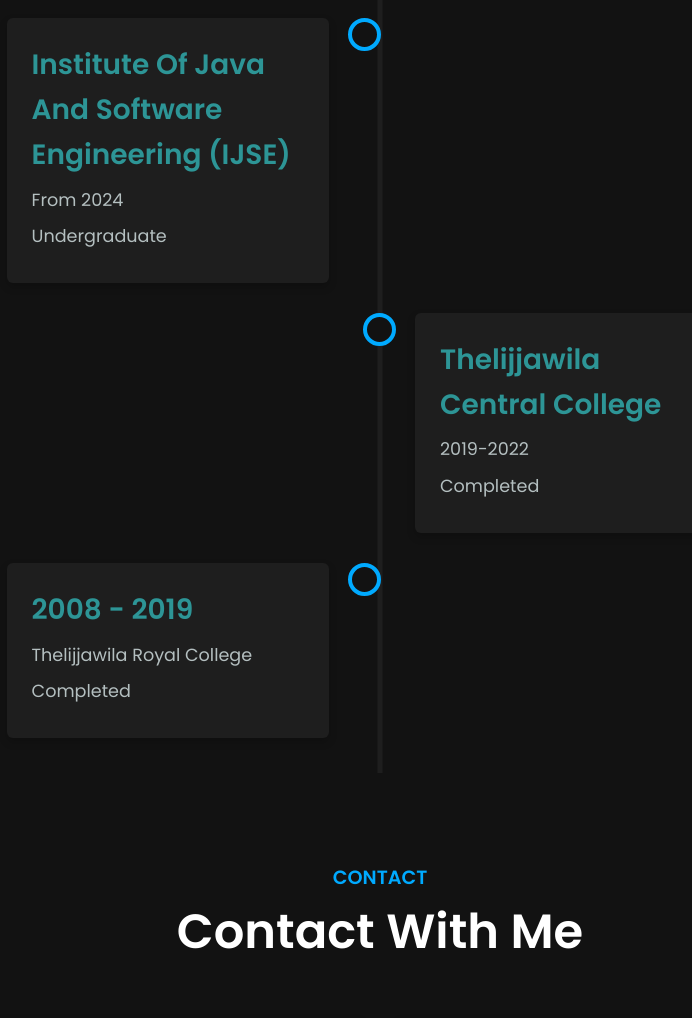
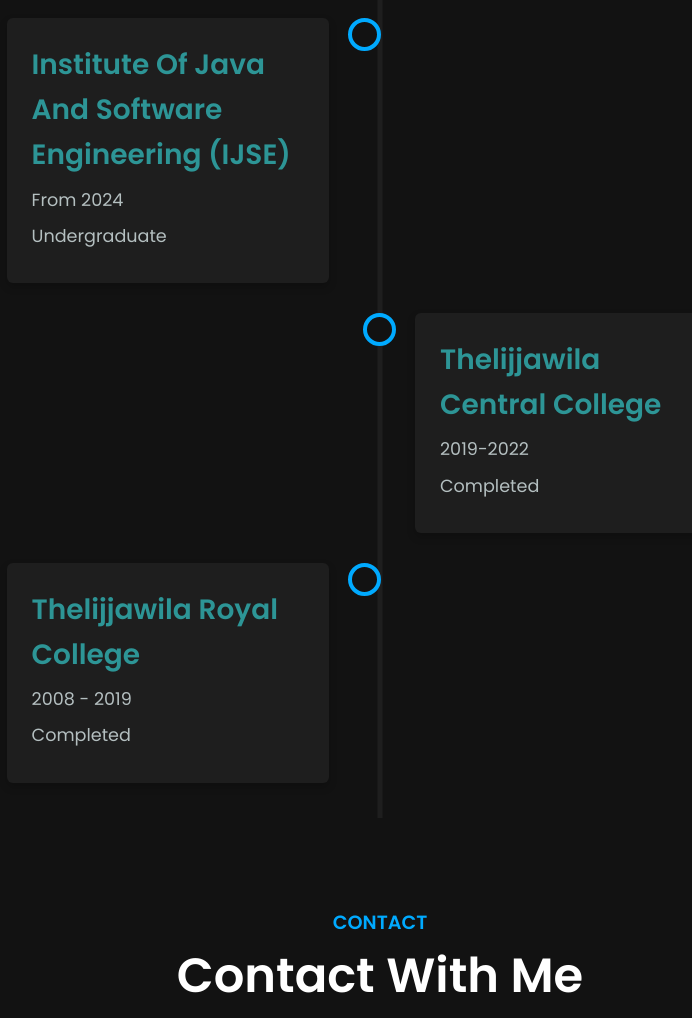
Before and after one commit to Sachintha-Prabashana/My-Portfolio, a plain HTML site: page index.html in a window 1280 px wide. Shown: the part 4130-5148 px from the top of the page, without its empty margins (260-952 px from the left). Drawn offline with nearby package versions, Linux system fonts and the light colour scheme.

Commit message:
update code

```diff
--- a/index.html
+++ b/index.html
@@ -334,8 +334,8 @@
                 </div>
                 <div class="content-container left">
                     <div class="content">
-                        <h2>2008 - 2019</h2>
-                        <p>Thelijjawila Royal College</p>
+                        <h2>Thelijjawila Royal College</h2>
+                        <p>2008 - 2019</p>
                         <p>Completed</p>
                     </div>
                 </div>
```
